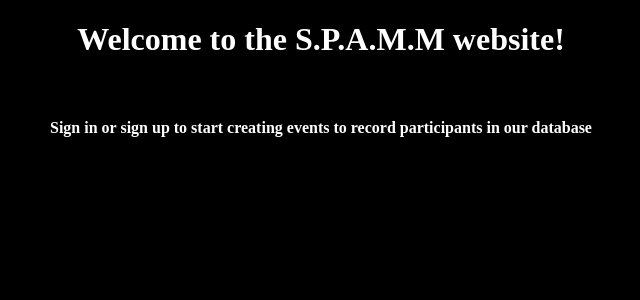
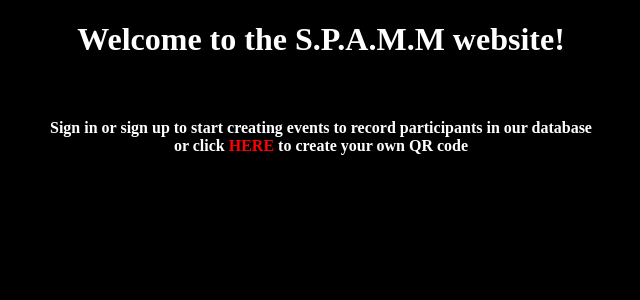
Before and after one commit to ZMarsh20/Capstone, a Flask app: page / in a window 1280 px wide. Shown: the part 49-349 px from the top of the page, without its empty margins (319-959 px from the left). Run offline with Flask 2, Linux system fonts and the light colour scheme; some libraries are stand-ins or nearby versions.

Commit message:
quick link to qr page

```diff
--- a/templates/home.html
+++ b/templates/home.html
@@ -4,6 +4,7 @@
 {% block content %}
     <h1>Welcome to the S.P.A.M.M website!</h1>
     <br>
-    <h4>Sign in or sign up to start creating events to record participants in our database</h4>
+    <h4>Sign in or sign up to start creating events to record participants in our database <br>
+        or click <span><a href="/qr" style="text-decoration: none; color: red;">HERE</a></span> to create your own QR code</h4>
     <br>
 {%endblock%}
```
